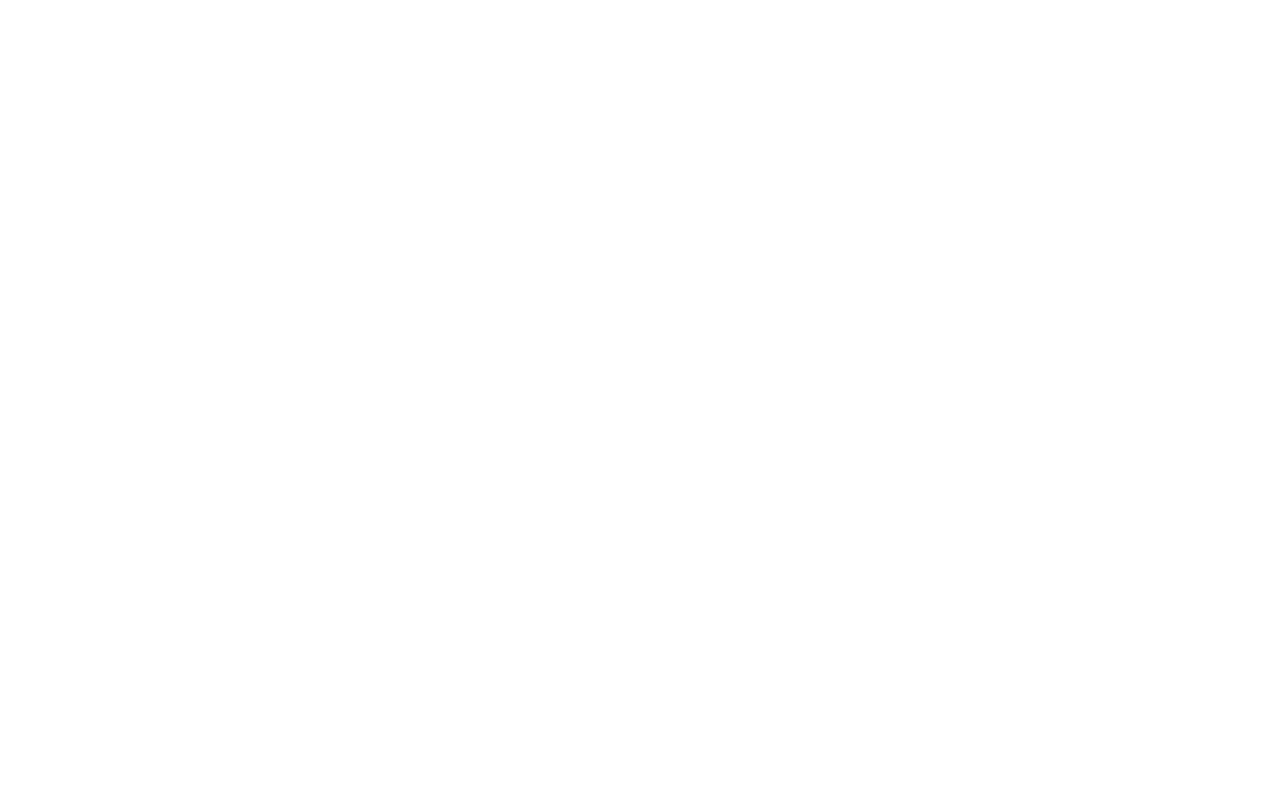
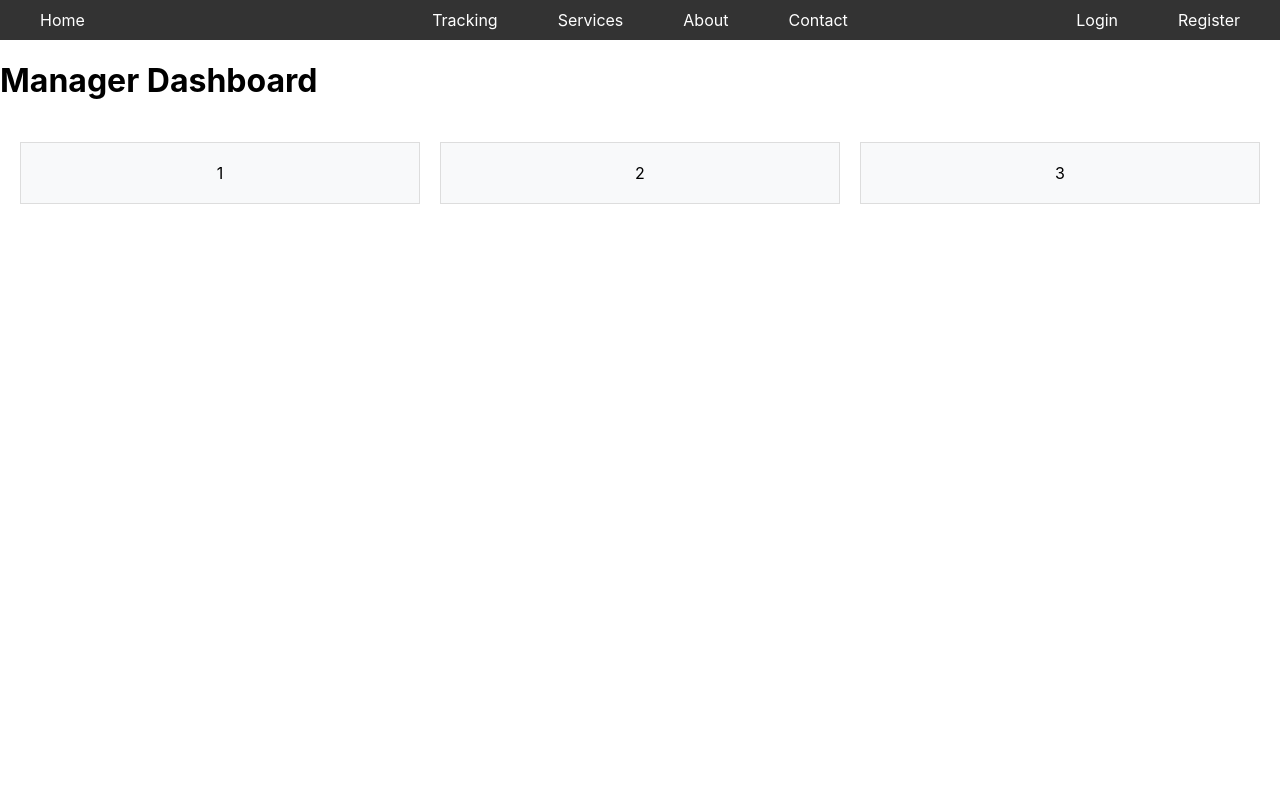
Before and after one commit to LuisangelE-04/Database-Project, a React (Create React App) app: page /manager-dashboard in a window 1280 px wide. Before the commit this address had no page. Shown: the top 800 px of the page. Built offline with nearby package versions, Linux system fonts and the light colour scheme.

Commit message:
fix Endpoints.js for local testing & add admin entry point with redirect after login

```diff
--- a/src/App.js
+++ b/src/App.js
@@ -9,6 +9,7 @@
 import EmployeeRegister from './pages/EmployeeRegister';
 import EmployeeDashboard from "./pages/EmployeeDashboard";
 import AdminLogin from './pages/AdminLogin';
+import AdminDashboard from './pages/AdminDashboard';
 import CustomerDashboard from './pages/CustomerDashboard';
 import Contact from './pages/Contact';
 import About from './pages/About';
@@ -33,6 +34,7 @@
         <Route path="/about" element={<About />} />
         <Route path="/services" element={<Services />} />
         <Route path="/reports" element={<Reports />} />
+        <Route path="/manager-dashboard" element={<AdminDashboard />} />
       </Routes>
     </AuthProvider>
   );
--- a/src/endpoints/Endpoints.js
+++ b/src/endpoints/Endpoints.js
@@ -1,6 +1,6 @@
 import axios from 'axios';
 
-export const BASE_URL = 'http://localhost:4000' || 'https://cb30-76-142-23-132.ngrok-free.app/';
+export const BASE_URL = 'http://localhost:4000/';
 
 export const ENDPOINTS = {
   AUTH: {
--- a/src/pages/AdminDashboard.js
+++ b/src/pages/AdminDashboard.js
@@ -0,0 +1,31 @@
+import React, { useState, useEffect } from 'react';
+import NavBar from "../components/NavBar";
+import Footer from "../components/Footer";
+import "../css/Dashboard.css";
+
+const EmployeeDashboard = () => {
+  return (
+    <>
+    <div>
+      <NavBar />
+    <h1>Manager Dashboard</h1>
+      <div className="dashboard-container">
+        <div className="dashboard-grid">
+          <div className="item-1">
+            1
+          </div>
+          <div className="item-2">
+            2
+          </div>
+          <div className="item-2">
+            3
+          </div>
+        </div>
+      </div>
+    </div>
+    <Footer />
+    </>
+  );
+};
+
+export default EmployeeDashboard;
--- a/src/pages/AdminLogin.js
+++ b/src/pages/AdminLogin.js
@@ -2,6 +2,7 @@
 import '../css/Login.css';
 import { useNavigate } from 'react-router-dom';
 import { createENDPOINT, ENDPOINTS } from '../endpoints/Endpoints';
+import { useAuth } from "../endpoints/AuthContext";
 import NavBar from '../components/NavBar';
 import Footer from '../components/Footer';
 
@@ -10,6 +11,7 @@
   const [password, setPassword] = useState('');
 
   const navigate = useNavigate();
+  const { setIsLoggedIn } = useAuth();
 
   const handleLogin = async (e) => {
     e.preventDefault();
@@ -22,7 +24,7 @@
         }
       };
 
-      const response = await createENDPOINT(ENDPOINTS.AUTH.MANAGER.LOGIN).post(payload);
+      const response = await createENDPOINT(ENDPOINTS.AUTH.EMPLOYEE.LOGIN).post(payload);
       if (!response || response.status !== 200) {
         throw new Error(response.error);
       }
@@ -30,11 +32,12 @@
       const accessToken = response.data;
       localStorage.setItem("accessToken", accessToken);
 
+      window.location.href = "/manager-dashboard";
       alert("Login Successful");
-      navigate('/managerdashboard');
 
     } catch (error) {
       alert("Error: " + error.message);
+      return;
     }
   };
 
```
